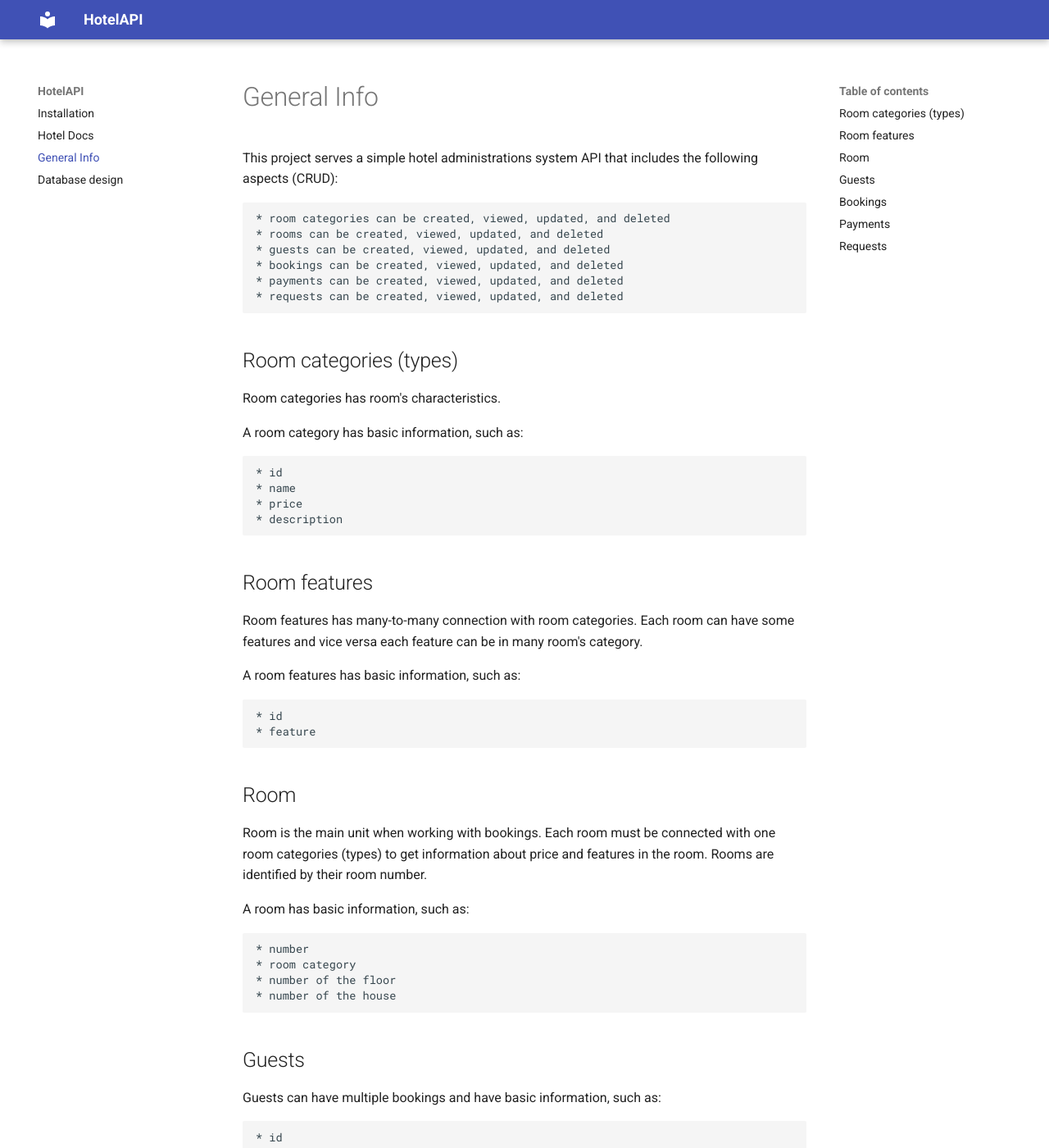
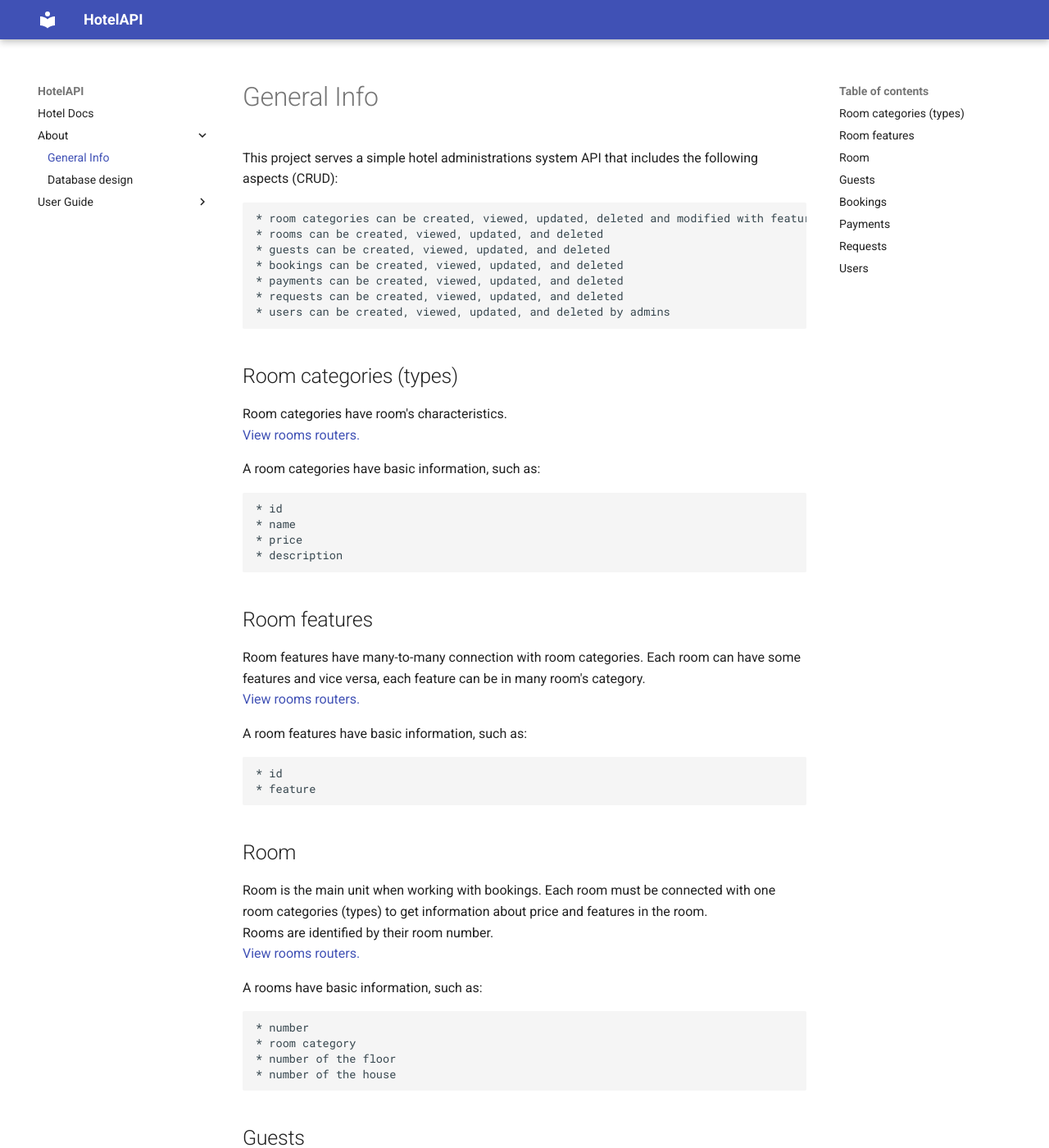
Before and after one commit to Tzumx/HotelAPI, an MkDocs documentation site: the page built from docs/general-info.md, in a window 1280 px wide and 1400 px high. Shown: the whole window at 82% size. Built offline with MkDocs 1.6.1 and Material for MkDocs 9.7.7, drawn with Linux system fonts in a browser that asks for light colours; some of the changed text lies outside the part shown.

Commit message:
Add general information and routers info

```diff
--- a/docs/general-info.md
+++ b/docs/general-info.md
@@ -1,16 +1,18 @@
 This project serves a simple hotel administrations system API that includes the following aspects (CRUD):
 
-    * room categories can be created, viewed, updated, and deleted
+    * room categories can be created, viewed, updated, deleted and modified with features
     * rooms can be created, viewed, updated, and deleted
     * guests can be created, viewed, updated, and deleted
     * bookings can be created, viewed, updated, and deleted
     * payments can be created, viewed, updated, and deleted
     * requests can be created, viewed, updated, and deleted
+    * users can be created, viewed, updated, and deleted by admins
 
 ## Room categories (types)
-Room categories has room's characteristics.
+Room categories have room's characteristics.<br>
+[View rooms routers.](overview.md#rooms)
 
-A room category has basic information, such as:
+A room categories have basic information, such as:
 
     * id
     * name
@@ -18,18 +20,20 @@ A room category has basic information, such as:
     * description
 
 ## Room features
-Room features has many-to-many connection with room categories. Each room can have some features and vice versa each feature can be in many room's category.
+Room features have many-to-many connection with room categories. Each room can have some features and vice versa, each feature can be in many room's category.<br>
+[View rooms routers.](overview.md#rooms)
 
-A room features has basic information, such as:
+A room features have basic information, such as:
 
     * id
     * feature
 
 ## Room
-Room is the main unit when working with bookings. Each room must be connected with one room categories (types) to get information about price and features in the room.
-Rooms are identified by their room number.
+Room is the main unit when working with bookings. Each room must be connected with one room categories (types) to get information about price and features in the room.<br>
+Rooms are identified by their room number.<br>
+[View rooms routers.](overview.md#rooms)
 
-A room has basic information, such as:
+A rooms have basic information, such as:
 
     * number
     * room category
@@ -37,6 +41,8 @@ A room has basic information, such as:
     * number of the house
 
 ## Guests
+[View guests routers.](overview.md#guests)<br>
+
 Guests can have multiple bookings and have basic information, such as:
 
     * id
@@ -45,9 +51,10 @@ Guests can have multiple bookings and have basic information, such as:
     * phone number
 
 ## Bookings
-Bookings are connected to guests and rooms. When a guest makes a booking, only one room is assigned. Hotel staff can not change is_paid checkbox - it is calculated automatically based on payments.
+Bookings are connected to guests and rooms. When a guest makes a booking, only one room is assigned. Hotel staff can not change is_paid checkbox - it is calculated automatically based on payments.<br>
+[View bookings routers.](overview.md#bookings)
 
-Booking have basic information, such as:
+Bookings have basic information, such as:
 
     * id
     * room number
@@ -62,9 +69,10 @@ Booking have basic information, such as:
     * created_at
 
 ## Payments
-Payments has the information about all financial transactions. Each payment connected with one booking. After adding each payment is_paid checkbox is recalculate for connected booking.
+Payments have the information about all financial transactions. Each payment connected with one booking. After adding each payment is_paid checkbox is recalculating for connected booking.<br>
+[View payments routers.](overview.md#payments)
 
-Payment have basic information, such as:
+Payments have basic information, such as:
 
     * id
     * booking id
@@ -73,7 +81,8 @@ Payment have basic information, such as:
     * description
 
 ## Requests
-For each booking can be created requests like "need to clean", "need to be repaired" etc.
+For each booking can be created requests like "need to clean", "need to be repaired" etc.<br>
+[View requests routers.](overview.md#requests)
 
 Requests have basic information, such as:
 
@@ -85,3 +94,17 @@ Requests have basic information, such as:
     * price
     * updated_at
     * created_at
+
+## Users
+Have two types of users: ordinary staff and admins. Admins additionally can add, change and delete any user. First user will always be created as admin.<br>
+[View users routers.](overview.md#users)
+
+
+Users have basic information, such as:
+
+    * id
+    * email
+    * name
+    * password
+    * is_active
+    * is_admin
--- a/mkdocs.yml
+++ b/mkdocs.yml
@@ -7,9 +7,11 @@ plugins:
   - mkdocstrings
 
 nav:
-  - Installation: installation.md
   - Hotel Docs: index.md
-  - General Info: general-info.md
-  - Database design: HotelAPI_db.md
-  # - How-To Guides: how-to-guides.md
-  # - explanation.md
+  - 'About':
+    - General Info: general-info.md
+    - Database design: HotelAPI_db.md
+  - 'User Guide':
+    - Installation: installation.md
+    - Routers overview: overview.md
+    - How-To Guides: how-to-guides.md
```
Also changed, not shown: docs/how-to-guides.md (added, +15 -0 lines), docs/index.md (+41 -16 lines), docs/overview.md (added, +28 -0 lines), docs/reference.md (deleted, +0 -1 lines), docs/HotelAPI_db.png.
